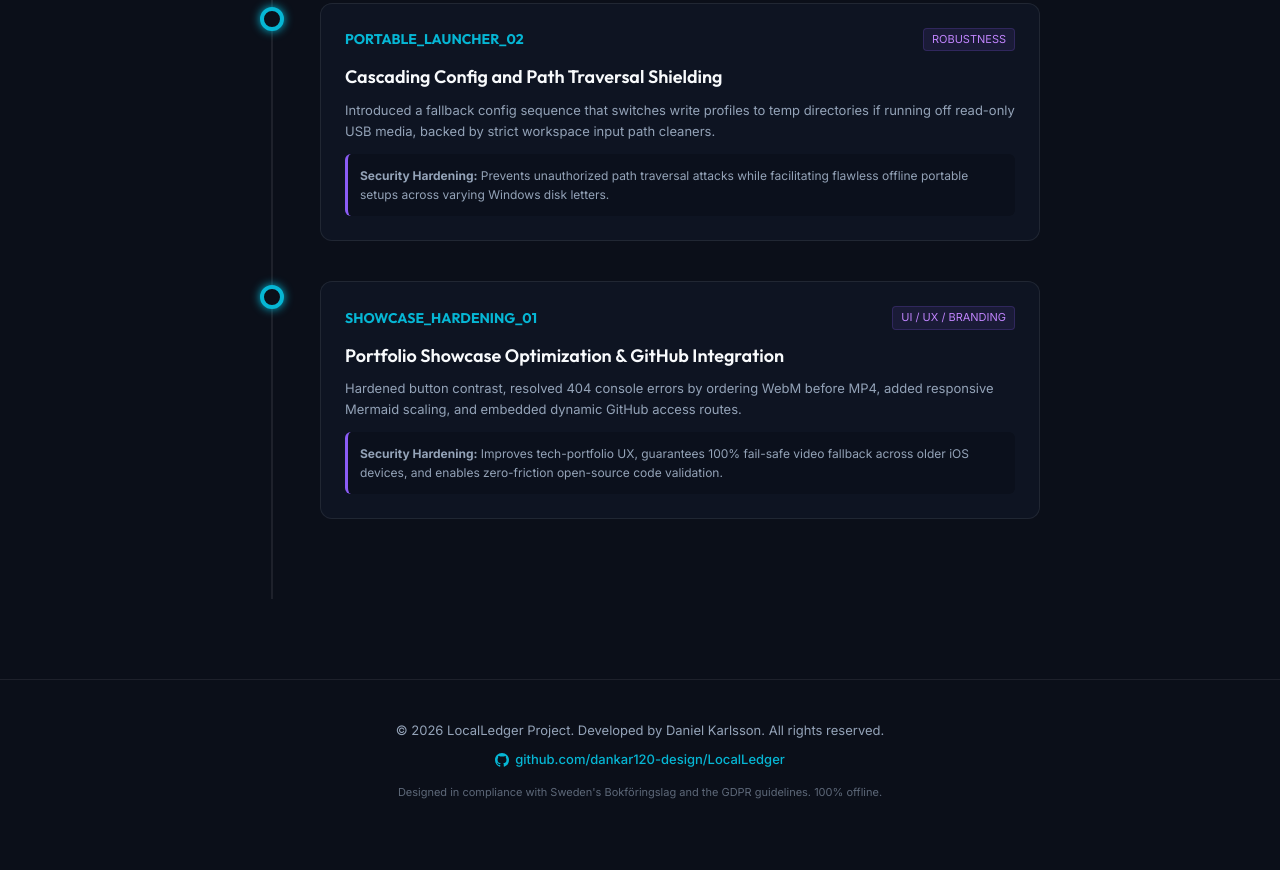
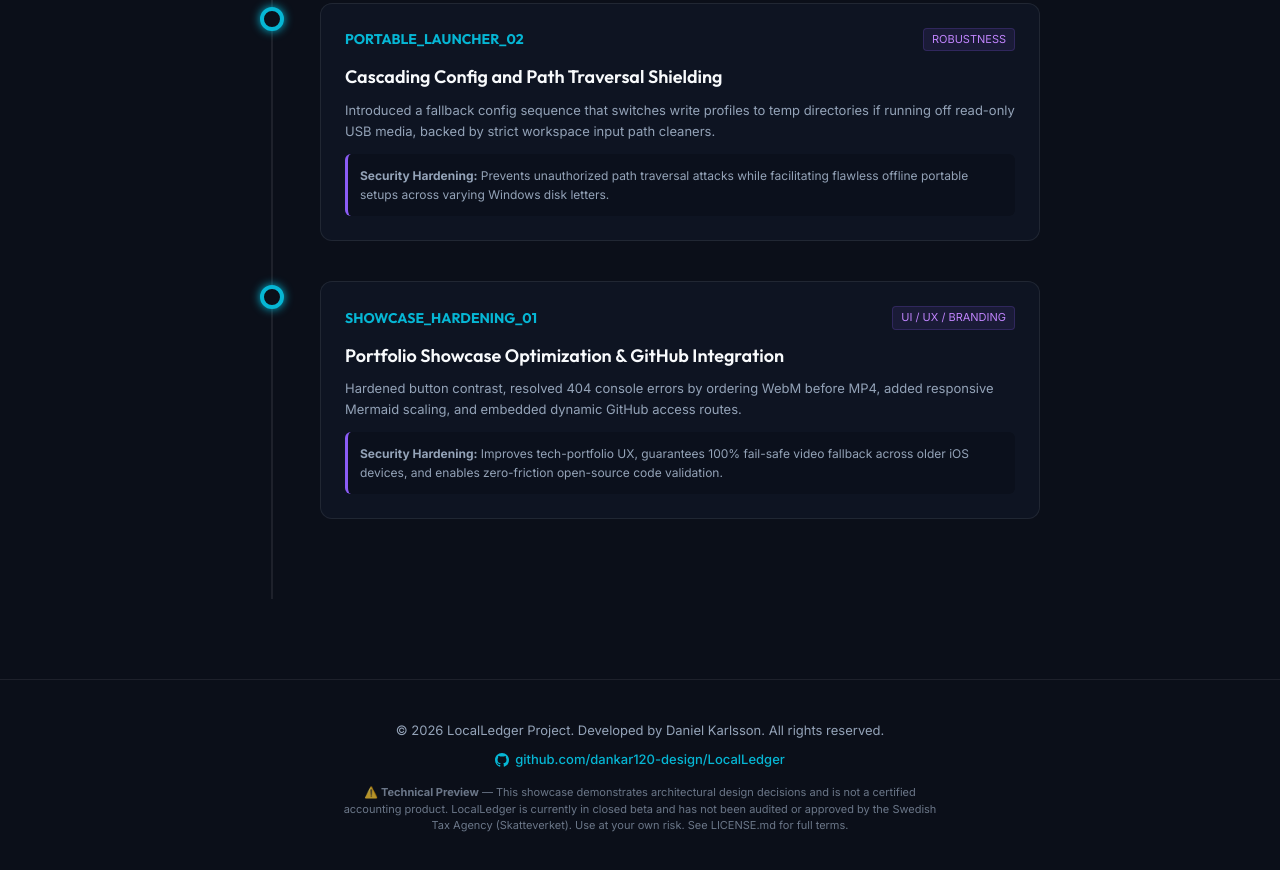
Before and after one commit to dankar120-design/LocalLedger, a plain HTML site: page showcase/index.html in a window 1280 px wide. Shown: the part 5124-5994 px from the top of the page. Drawn offline with nearby package versions, Linux system fonts and the light colour scheme; a script that the page names is missing.

Commit message:
docs: implement legal footer disclaimer and sync decision ledger

```diff
--- a/showcase/index.html
+++ b/showcase/index.html
@@ -441,8 +441,8 @@ func (l *Ledger) CreateCreditInvoice(user string, inv models.Invoice) (int64, er
           github.com/dankar120-design/LocalLedger
         </a>
       </p>
-      <p style="margin-top: 12px; font-size: 11px; opacity: 0.6;">
-        Designed in compliance with Sweden's Bokföringslag and the GDPR guidelines. 100% offline.
+      <p style="margin-top: 12px; font-size: 11px; opacity: 0.7; max-width: 600px; margin-left: auto; margin-right: auto; line-height: 1.5;">
+        ⚠️ <strong>Technical Preview</strong> — This showcase demonstrates architectural design decisions and is not a certified accounting product. LocalLedger is currently in closed beta and has not been audited or approved by the Swedish Tax Agency (Skatteverket). Use at your own risk. See LICENSE.md for full terms.
       </p>
     </div>
   </footer>
```
Also changed, not shown: 1 other file.
